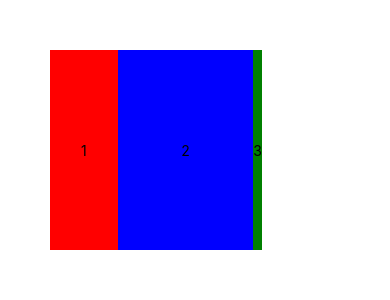
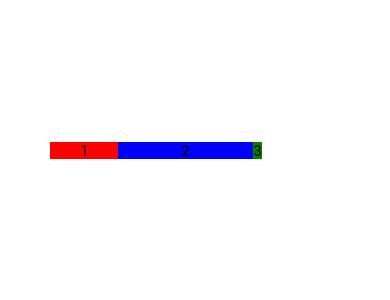
Before and after one commit to OkoroKelvin/RNCourse, a React Native app: screen / in a window 390 px wide. Shown: the top 300 px of the page. Built offline with nearby package versions, Linux system fonts and the light colour scheme.

Commit message:
Implemented flex justify

```diff
--- a/App.js
+++ b/App.js
@@ -11,7 +11,7 @@ export default function App() {
         width: '80%',
         height: 300,
         justifyContent: 'space-around',
-        alignItems: 'stretch',
+        alignItems: 'center',
       }}
     >
       <View
```
